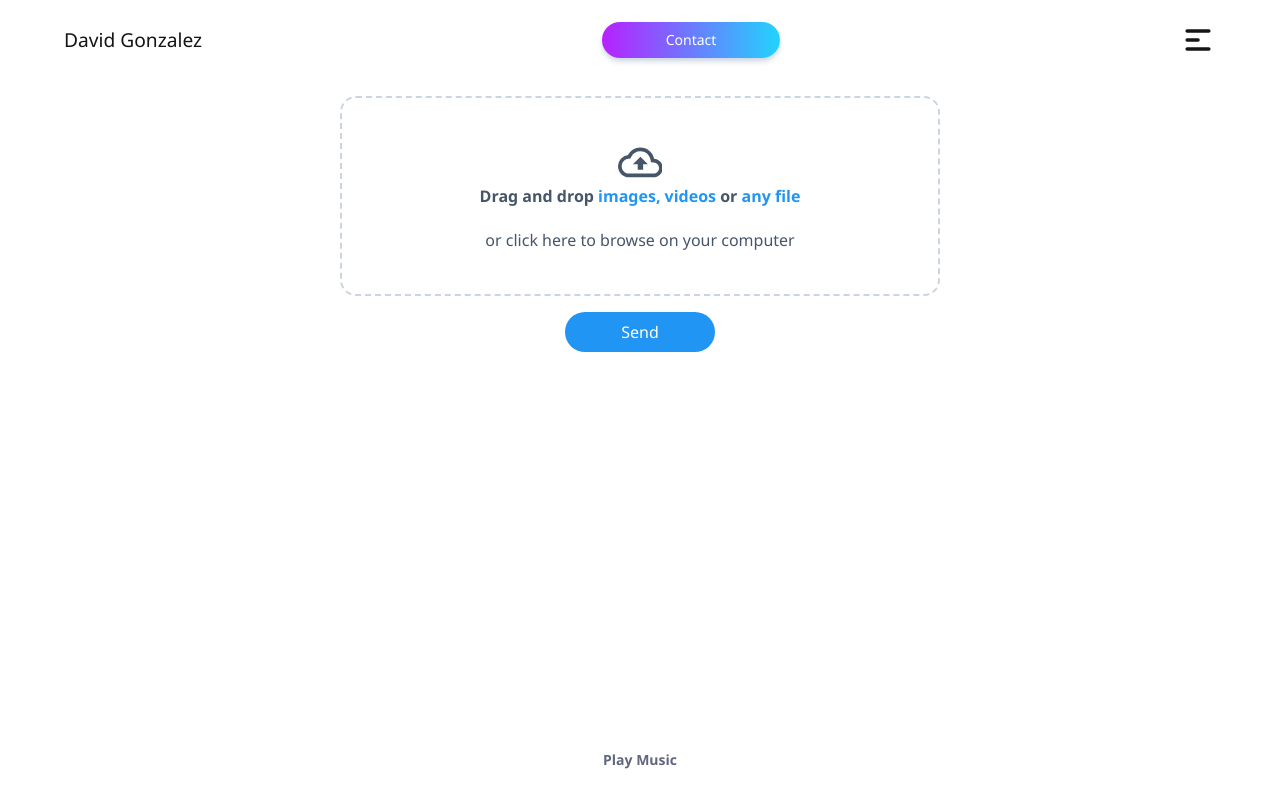
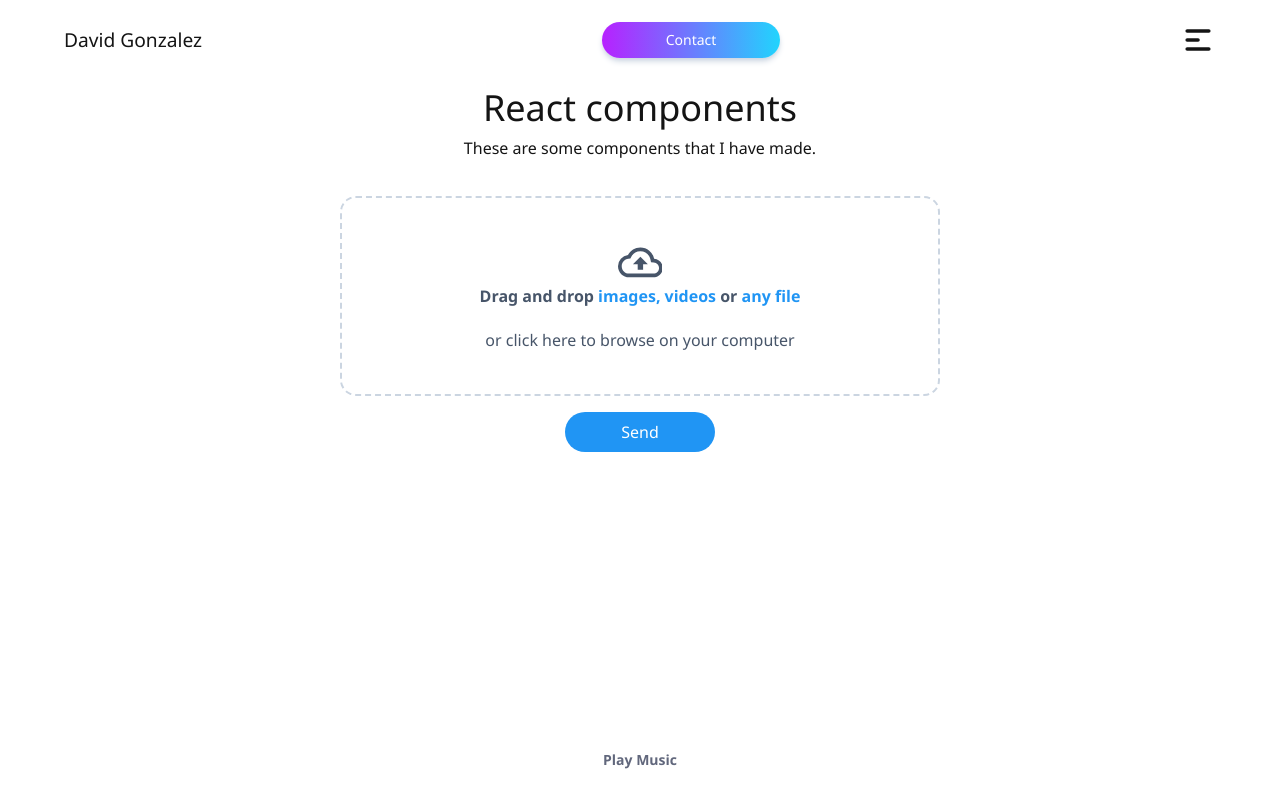
Before and after one commit to david-gonzalez-coder/personal-portfolio-updated, a React (Vite) app: page /react-library in a window 1280 px wide. Built offline with nearby package versions, Linux system fonts and the light colour scheme.

Commit message:
title added to react library

```diff
--- a/src/pages/ReactLibrary.jsx
+++ b/src/pages/ReactLibrary.jsx
@@ -6,6 +6,8 @@ const Card = () => {
 export default function ReactLibrary() {
   return (
     <section>
+        <h1 className="text-center my-2 font-light text-3xl sm:text-4xl">React components</h1>
+        <p className="text-center">These are some components that I have made.</p>
         <div className='grid gap-4'>
             <div>
                 <UploadFilesArea />
```
